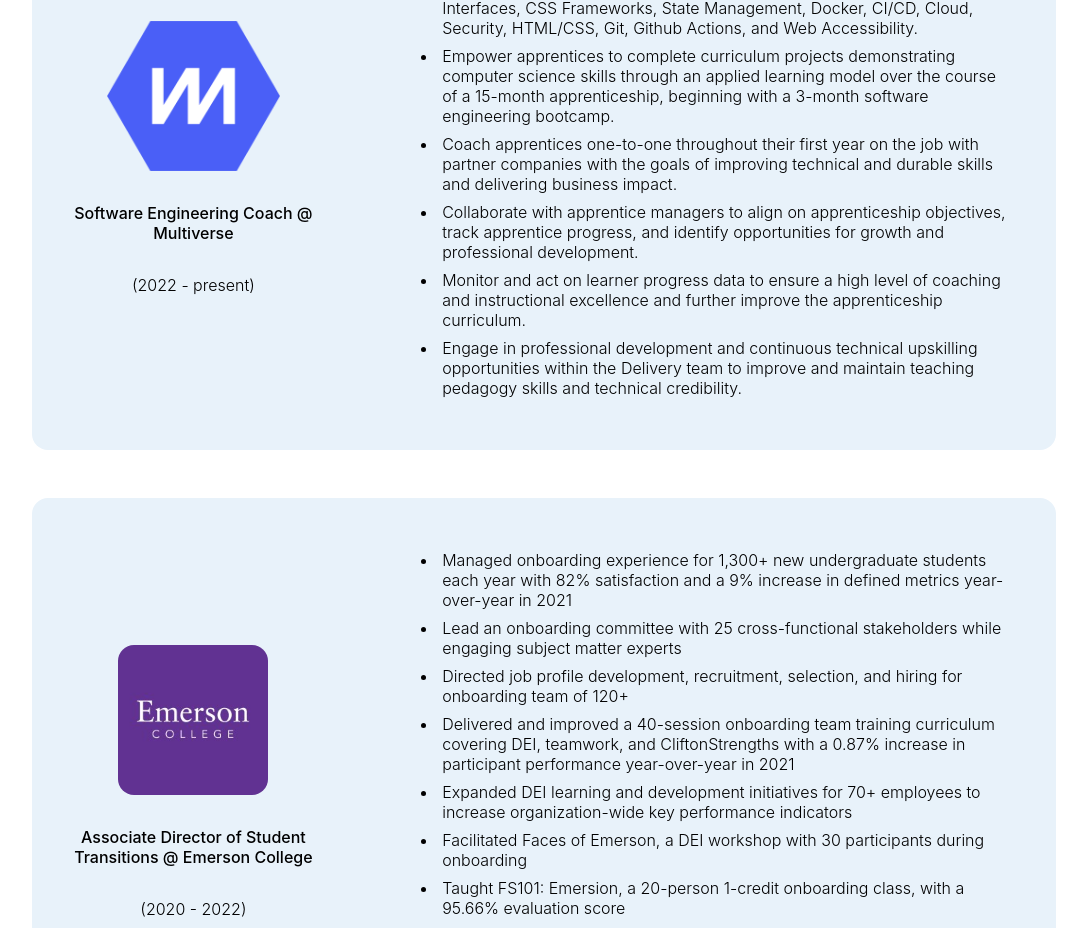
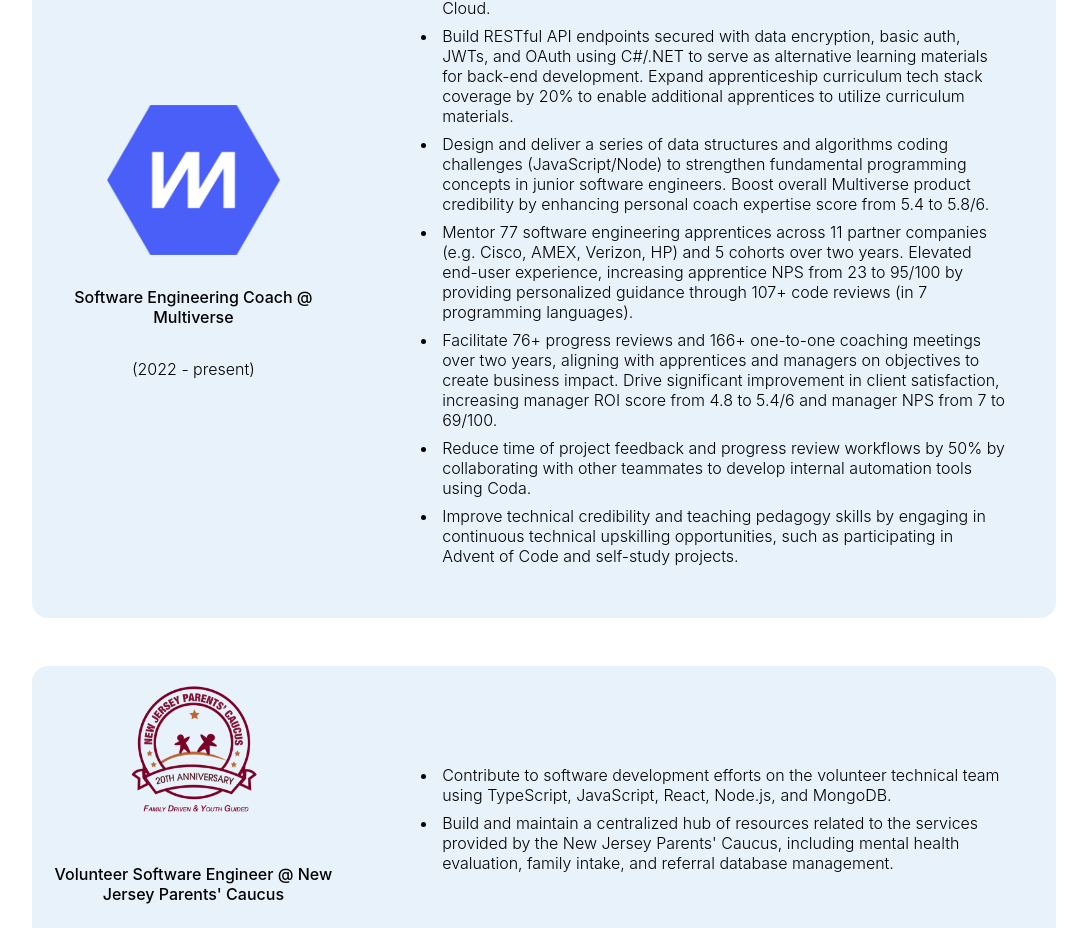
Before and after one commit to davidalantodd/davidalantodd.github.io, a React (Vite) app: page /experience in a window 1280 px wide. Shown: the part 459-1387 px from the top of the page, without its empty margins (96-1183 px from the left). Built offline with nearby package versions, Linux system fonts and the light colour scheme.

Commit message:
update Multiverse and NJPC roles on Experience page and update About page content

```diff
--- a/src/components/About.jsx
+++ b/src/components/About.jsx
@@ -9,14 +9,14 @@
             <img className="picture" src={headshot} alt="headshot of David Todd"/>
             <article className="section-text">
                 <h3>David Todd (he/him)</h3>
-                <p>Hello! My name is David (he/him) and I&apos;m a Software Engineering Coach at <a href='multiverse.io'>Multiverse</a>. I was born and raised in Maryland and I currently live in Massachusetts.</p>
+                <p>Hello! My name is David (he/him) and I&apos;m a Software Engineering Coach at <a href='multiverse.io'>Multiverse</a>. I was born and raised in Maryland and I currently live in Washington, D.C.</p>
                 <p>I have always had an interest in the intersection of people and technology and am grateful to be able to combine my computer science skills with my experiences in education.</p>
             </article>
         </section>
         <section className="about-section reversed-section">
             <article className="section-text">
-                <p>A software engineer with knowledge in computer science theory and experience building full-stack applications.</p>
-                <p>Experienced in JavaScript/Node.js, React.js, Express.js, Jest, Sequelize, MySQL, Postman, Docker, Bootstrap, HTML/CSS , Git/GitHub, PostgreSQL, Java/Spring, C#/.NET, C, Ruby, Python, OCaml, Go, and Matlab</p>
+                <p>A software engineer with expertise in full-stack development, a strong foundation in computer science theory, and a passion for leveraging technology to solve problems.</p>
+                <p>Experienced in JavaScript/Node.js, Java/Spring, C#/.NET, React.js, Express.js, Jest, Sequelize, MySQL, Postman, Docker, Bootstrap, HTML/CSS, Git/GitHub, PostgreSQL, MongoDB, C, TypeScript, Ruby, Python, OCaml, Go, and MATLAB.</p>
                 <p>Interested in human-computer interaction, data structures & algorithms, computer vision/image processing, computer and network security, cryptology, and artificial intelligence.</p>
             </article>
             <article className="title-box" id="swe-box">
@@ -28,7 +28,7 @@
                 <p>education & coaching</p>
             </article>
             <article className="section-text">
-                <p>An educator and coach with strong communication skills and experience managing complex programs.</p>
+                <p>An educator and coach with an ability to collaborate effectively, communicate technical concepts, and mentor junior developers.</p>
                 <p>Experienced in one-to-one coaching, workshop facilitation, teaching, training, student development, program management, data analysis & assessment, and social justice/anti-oppression education.</p>
                 <p>Interested in DEI, inclusive education, teaching pedagogy, applied learning, flipped classrooms, radical candor, growth mindset, counseling, and group dynamics.</p>
             </article>
@@ -36,7 +36,7 @@
         <section className="about-section reversed-section">
             <article className="section-text">
                 <p>Outside of work, I enjoy spending time with my partner, our 2-year-old, and our dog. As a family, we enjoy birding, gardening, going to the beach, and traveling.</p>
-                <p>I also like going to the gym, singing, listening to music (I love musical theatre!), reading (a favorite: <a href="https://www.goodreads.com/en/book/show/34728667">Children of Blood and Bone</a>), playing a game on Nintendo Switch, or watching some good TV (current favorites: Abbott Elementary, Survivor, and Bob&apos;s Burgers).</p>
+                <p>I also like going to the gym, singing, listening to music (I love musical theatre!), reading (a favorite: <a href="https://www.goodreads.com/en/book/show/34728667">Children of Blood and Bone</a>), playing a game on Nintendo Switch (current favorite: <a href="https://zelda.nintendo.com/breath-of-the-wild/">Legend of Zelda: Breath of the Wild</a>), or watching some good TV (current favorites: Abbott Elementary, Survivor, and Bob&apos;s Burgers).</p>
             </article>
             <img className="picture" src={miles} alt="picture of my dog Miles"/>
         </section>
--- a/src/components/Experience.jsx
+++ b/src/components/Experience.jsx
@@ -4,6 +4,7 @@
 import uga from '../assets/uga.jpeg'
 import umd from '../assets/umd.jpeg'
 import linkedin from '../assets/linkedin.png'
+import njpc from '../assets/NJPC.png'
 
 function Experience() {
 
@@ -14,15 +15,28 @@
             companyLink: "https://www.multiverse.io",
             yearsWorked: "2022 - present",
             responsibilities: [
-                "Deliver technical software engineering workshops to a cohort of apprentices covering tools and skills, such as JavaScript, Node.js, Express.js, Object-Oriented Programming, RESTful APIs, Databases, SQL, Test-Driven Development, Jest, Authentication, Auth0, React.js, User Interfaces, CSS Frameworks, State Management, Docker, CI/CD, Cloud, Security, HTML/CSS, Git, Github Actions, and Web Accessibility.",
-                "Empower apprentices to complete curriculum projects demonstrating computer science skills through an applied learning model over the course of a 15-month apprenticeship, beginning with a 3-month software engineering bootcamp.",
-                "Coach apprentices one-to-one throughout their first year on the job with partner companies with the goals of improving technical and durable skills and delivering business impact.",
-                "Collaborate with apprentice managers to align on apprenticeship objectives, track apprentice progress, and identify opportunities for growth and professional development.",
-                "Monitor and act on learner progress data to ensure a high level of coaching and instructional excellence and further improve the apprenticeship curriculum.",
-                "Engage in professional development and continuous technical upskilling opportunities within the Delivery team to improve and maintain teaching pedagogy skills and technical credibility."
+                "Teach 165+ technical workshops over two years to software engineering apprentices to increase their knowledge of front-end, back-end, and deployment technologies, including Node.js, Express, React, OOP, RESTful APIs, Databases, Data Security, TDD, UI Development, Docker, CI/CD, and Cloud.",
+                "Build RESTful API endpoints secured with data encryption, basic auth, JWTs, and OAuth using C#/.NET to serve as alternative learning materials for back-end development. Expand apprenticeship curriculum tech stack coverage by 20% to enable additional apprentices to utilize curriculum materials.",
+                "Design and deliver a series of data structures and algorithms coding challenges (JavaScript/Node) to strengthen fundamental programming concepts in junior software engineers. Boost overall Multiverse product credibility by enhancing personal coach expertise score from 5.4 to 5.8/6.",
+                "Mentor 77 software engineering apprentices across 11 partner companies (e.g. Cisco, AMEX, Verizon, HP) and 5 cohorts over two years. Elevated end-user experience, increasing apprentice NPS from 23 to 95/100 by providing personalized guidance through 107+ code reviews (in 7 programming languages).",
+                "Facilitate 76+ progress reviews and 166+ one-to-one coaching meetings over two years, aligning with apprentices and managers on objectives to create business impact. Drive significant improvement in client satisfaction, increasing manager ROI score from 4.8 to 5.4/6 and manager NPS from 7 to 69/100.",
+                "Reduce time of project feedback and progress review workflows by 50% by collaborating with other teammates to develop internal automation tools using Coda.",
+                "Improve technical credibility and teaching pedagogy skills by engaging in continuous technical upskilling opportunities, such as participating in Advent of Code and self-study projects."
             ],
             logo: multiverse,
             altText: "multiverse logo"
+        },
+        {
+            title: "Volunteer Software Engineer",
+            company: "New Jersey Parents' Caucus",
+            companyLink: "https://newjerseyparentscaucus.org/",
+            yearsWorked: "2024 - present",
+            responsibilities: [
+                "Contribute to software development efforts on the volunteer technical team using TypeScript, JavaScript, React, Node.js, and MongoDB.",
+                "Build and maintain a centralized hub of resources related to the services provided by the New Jersey Parents' Caucus, including mental health evaluation, family intake, and referral database management."
+            ],
+            logo: njpc,
+            altText: "NJPC logo"
         },
         {title: "Associate Director of Student Transitions",
             company: "Emerson College",
```
Also changed, not shown: src/assets/NJPC.png (added), 1 other file (tests, documents, lock files or other folders).
